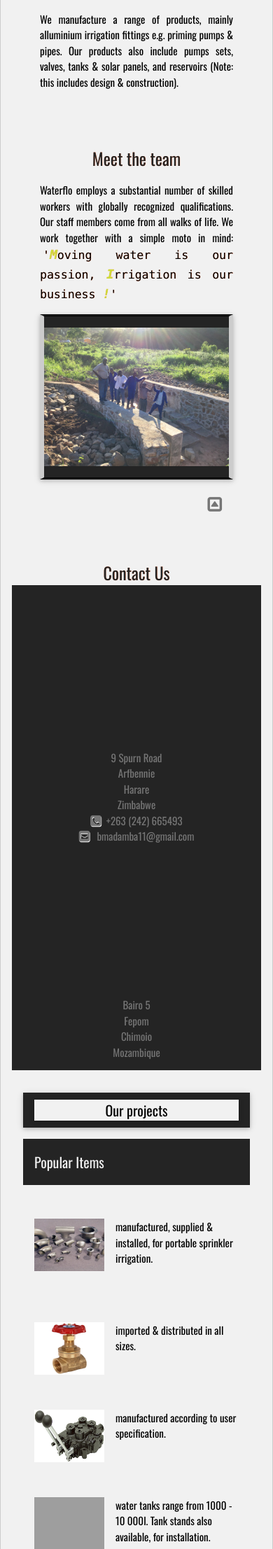
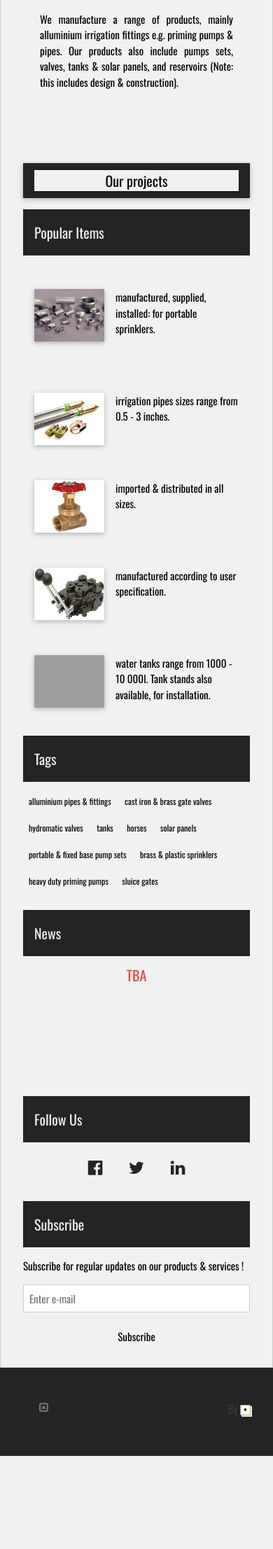
Before and after one commit to ftanekha/waterfloeng, a PHP site: page / in a window 390 px wide. Shown: the part 695-2908 px from the top of the page at 70% size. After the commit the page ends 2775 px from the top, so only its background shows below. Run offline with PHP 8.4, Linux system fonts and the light colour scheme; a map, chart or similar area stays blank; some libraries are stand-ins or nearby versions; grey boxes are pictures that could not be loaded.

Commit message:
-make popular items responsive & improve text wrapping & labelling -improve team photo look & positioning -hide 'contact us' & 'meet the team' sections on small screens -add space between contact us map & heading -minor css & grammar

```diff
--- a/addPopularProducts.js
+++ b/addPopularProducts.js
@@ -16,7 +16,7 @@
         listItemImage.src = product.src;
         listItemImage.alt = product.alt;
         listItemImage.title = product.alt;
-        listItemImage.className += ' w3-left w3-margin-right w3-margin-bottom';
+        listItemImage.className += ' w3-card w3-left w3-margin-right w3-margin-bottom';
 
         let listItemLabel = document.createElement('span');
         listItemLabel.className += 'w3-justify';
--- a/bundle.js
+++ b/bundle.js
@@ -81,7 +81,7 @@
         listItemImage.src = product.src;
         listItemImage.alt = product.alt;
         listItemImage.title = product.alt;
-        listItemImage.className += ' w3-left w3-margin-right w3-margin-bottom';
+        listItemImage.className += ' w3-card w3-left w3-margin-right w3-margin-bottom';
 
         let listItemLabel = document.createElement('span');
         listItemLabel.className += 'w3-justify';
@@ -708,7 +708,12 @@
     {
         src: './pics/aluminumPipefittings.jpg',
         alt: 'alluminium pipes & fittings',
-        label: 'manufactured, supplied & installed, for portable sprinkler irrigation.',
+        label: 'manufactured, supplied, installed: for portable sprinklers.',
+    },
+    {
+        src: './pics/horsePipe.jpg',
+        alt: 'horses',
+        label: 'irrigation pipes sizes range from 0.5 - 3 inches.',
     },
     {
         src: './pics/brassGateValve.jpg',
@@ -725,11 +730,6 @@
         alt: 'tanks',
         label: 'water tanks range from 1000 - 10 000l. Tank stands also available, for installation.',
     },
-    {
-        src: './pics/horsePipe.jpg',
-        alt: 'horses',
-        label: 'irrigation pipes sizes range from 0.5 - 3 inches.',
-    },
 ]
 
 let listB = [
@@ -737,11 +737,6 @@
         src: './pics/solarPanels.jpg',
         alt: 'solar panels',
         label: 'supplied & installed for irrigation & water supply.',
-    },
-    {
-        src: './pics/pumpSet.jpg',
-        alt: 'portable & fixed base pump sets',
-        label: 'all sizes assembled & supplied, includes pontoon pump sets.',
     },
     {
     src: './pics/sprinklers.jpg',
@@ -756,7 +751,12 @@
     {
     src: './pics/sluiceGate.jpg',
     alt: 'sluice gates',
-    label: 'all sizes manufactured & installed',
+    label: 'all sizes manufactured & installed.',
+    },
+    {
+        src: './pics/pumpSet.jpg',
+        alt: 'portable & fixed base pump sets',
+        label: 'all sizes assembled & supplied, includes pontoon pump sets.',
     },
 ]
 
--- a/index.html
+++ b/index.html
@@ -55,7 +55,7 @@
                             <p class=''>Waterflo Engineering was founded in the late '60s, and has always focused
                                 highly on providing irrigation and water engineering solutions. Our personnel comprises of
                                 expert professionals in the field. Currently our company has 2 branches,
-                                for further info please refer to our <a href='#contact' style='text-decoration: none;'><b>contact details </b>section.</a>
+                                for further info please refer to our <a href='#contact us' style='text-decoration: none;'><b>contact details </b>section.</a>
                             </p>
                         </div>
                         <p class='w3-clear'></p>
@@ -75,7 +75,7 @@
                     </div>
                 </div>
                 <!-- Enter the A-team -->
-                <div class='w3-container w3-light-grey w3-margin w3-padding-large'>
+                <div id='meet the team' class='w3-container w3-light-grey w3-margin w3-padding-large w3-hide-small'>
                     <div class='w3-center'>
                         <h3 class='w3-c-black-ter'>Meet the team</h3>
                     </div>
@@ -88,19 +88,22 @@
                                 <i class='w3-large w3-text-lime'><b>!</b></i>'
                             </span>
                         </p>
-                        <img src='./pics/engineers.jpg' alt='the team' style='width:100%; height: 75%' class='w3-padding-16 w3-card w3-border-double-black-ter w3-rightbar w3-leftbar'>
-                        <p class='w3-right'>
+                        <img src='./pics/engineers.jpg' alt='the team' class='w3-team-photo w3-padding-16 w3-card-4'/>
+                        <!-- <p class='w3-right'>
                             <button class='w3-btn'>
                             <b><i class='fa fa-toggle-up w3-text-grey w3-xlarge'></i></b>
                             </button>
-                        </p>
+                        </p> -->
                         <p class='w3-clear'></p>
                     </div>
                 </div>
-                <div id='contact us' class='w3-bg-black-ter'>
-                    <div class='w3-center w3-light-grey w3-margin-bottom'>
-                        <h3 class='w3-c-black-ter'>Contact Us</h3>
+                <div class='w3-section' style='width:100%; height: 1em'> </div>
+                <!-- Contact Us -->
+                <div id='contact us' class='w3-bg-black-ter w3-hide-small'>
+                    <div class='w3-center w3-light-grey'>
+                        <h3 class='w3-c-black-ter w3-margin-bottom' style='height:75px'>Contact Us</h3>
                     </div>
+                    <div class='w3-section' style='width:100%; height: 1em'> </div>
                     <div id='gmapHarareBranch' class='w3-panel w3-section'>
                         <div class='w3-panel w3-section w3-left'>
                             <iframe class='w3-panel' id='gmap_canvas' src='https://maps.google.com/maps?q=9%20spurn%20road%2C%20arfbennie%2C%20harare&t=&z=13&ie=UTF8&iwloc=&output=embed' frameborder='0' scrolling='no' marginheight='0' marginwidth='0'></iframe>
@@ -112,8 +115,8 @@
                                 Arfbennie<br/>
                                 Harare<br/>
                                 Zimbabwe<br/>
-                                <span class="fa fa-phone-square w3-icon w3-large"></span> &nbsp;+263 (242) 665493 <br/>
-                                <span class="fa fa-envelope-square w3-icon w3-large"></span> &nbsp; bmadamba11@gmail.com<br/>
+                                <span class='fa fa-phone-square w3-icon w3-large'></span> &nbsp;+263 (242) 665493 <br/>
+                                <span class='fa fa-envelope-square w3-icon w3-large'></span> &nbsp; bmadamba11@gmail.com<br/>
                             </p>
                         </div>
                     </div>
@@ -128,6 +131,7 @@
                                 Fepom<br/>
                                 Chimoio<br/>
                                 Mozambique <br/>
+                                <span class='fa fa-phone-square w3-icon w3-large'></span> &nbsp;+263 (242) 665493 <br/>
                             </p>
                         </div>
                     </div>
@@ -152,7 +156,8 @@
                 </div>
                 <!-- Tags -->
                 <div class='w3-light-grey w3-margin w3-section'>
-                    <div class='w3-container w3-padding w3-bg-black-ter' style='clear: both'>
+                    <div class='w3-container w3-clear w3-padding w3-bg-black-ter'>
+                            <!-- style='clear: both' ==>above -->
                         <h4 class='w3-text-light-grey'>Tags</h4>
                     </div>
                     <div class='w3-container-fluid w3-light-grey'>
@@ -167,6 +172,7 @@
                         <span class='w3-tag w3-light-grey w3-small w3-margin-bottom'>brass & plastic sprinklers</span>
                         <span class='w3-tag w3-light-grey w3-small w3-margin-bottom'>heavy duty priming pumps</span>
                         <span class='w3-tag w3-light-grey w3-small w3-margin-bottom'>sluice gates</span>
+                        </p>
                     </div>
                 </div>
                 <!-- News -->
@@ -204,8 +210,8 @@
                     </div>
                     <div class='w3-container-fluid'>
                         <p>Subscribe for regular updates on our products & services !</p>
-                        <p><input class='w3-input w3-border' type='text' placeholder='Enter e-mail' style='width:100%'></p>
-                        <p><button id='subscribeButton' type='button' class='w3-button w3-block w3-light-grey'>Subscribe</button></p>
+                        <p><input class='w3-input w3-border' type='email' placeholder='Enter e-mail' style='width:100%'></p>
+                        <p><input id='subscribeButton' type='submit' value='Subscribe' class='w3-button w3-block w3-light-grey'/></p>
                     </div>
                 </div>
                 <!-- END About/Intro Menu -->
--- a/styles.css
+++ b/styles.css
@@ -54,6 +54,13 @@
     color: black !important;
     background-color: lightgrey !important;
 }
+
+img.w3-team-photo{
+    width: 70%;
+    height: 55%;
+    margin-left: 15%;
+}
+
 /* logo */
 img#waterfloLogo{
     float: none;
```
Also changed, not shown: popularProducts.js (+12 -12 lines).
